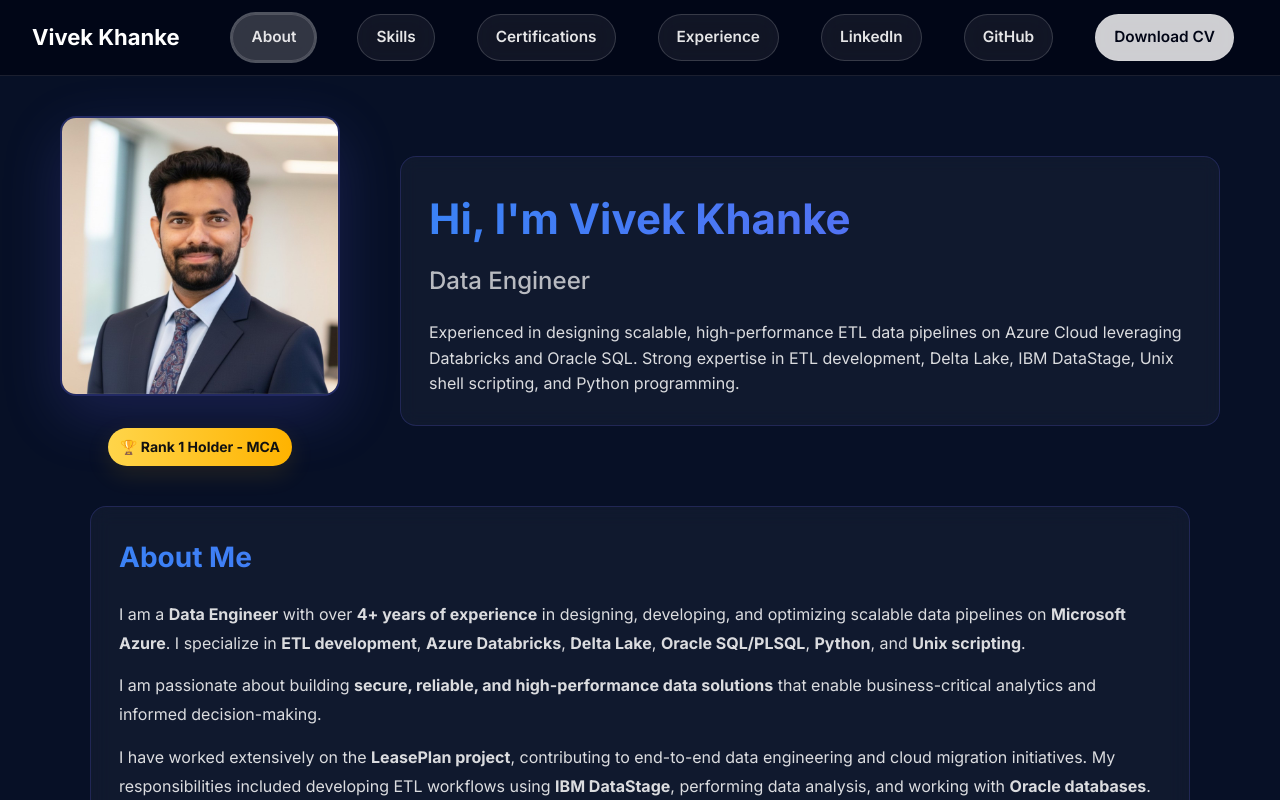
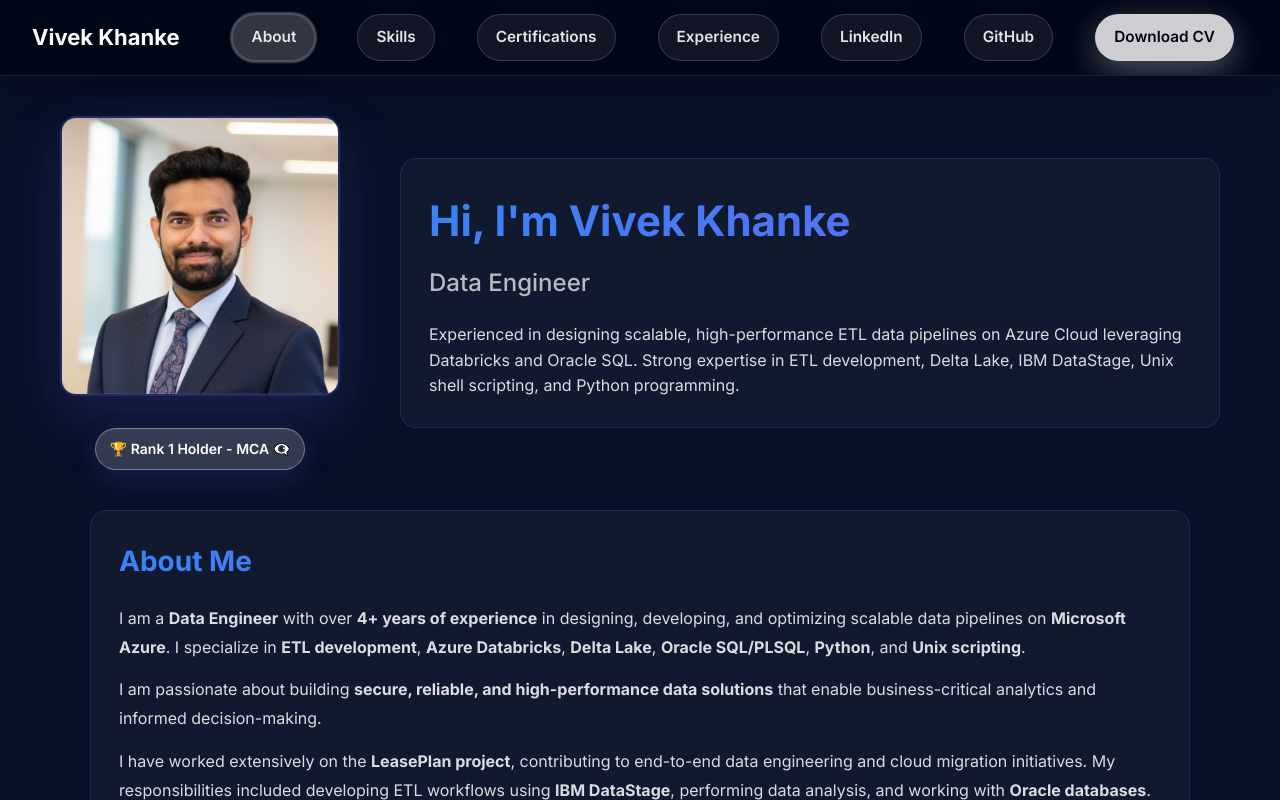
Before and after one commit to Vivekkhanke/vivek-portfolio, a Vue app: page / in a window 1280 px wide. Shown: the top 800 px of the page. Built offline with nearby package versions, Linux system fonts and the light colour scheme.

Commit message:
portfolio-- updated

```diff
--- a/src/components/Certifications.vue
+++ b/src/components/Certifications.vue
@@ -12,7 +12,7 @@
           @click="openCertModal('/AZ900.pdf', 0)"
         >
           <span class="cert-icon">☁️</span>
-          Microsoft Azure Fundamentals (AZ-900)
+          Microsoft Azure Fundamentals (AZ-900) 👁️‍🗨️
         </div>
 
         <div
@@ -22,7 +22,7 @@
           @click="openCertModal('/DP203.pdf', 1)"
         >
           <span class="cert-icon">☁️</span>
-          Azure Data Engineer (DP-203)
+          Azure Data Engineer (DP-203) 👁️‍🗨️
         </div>
 
         <div
@@ -37,7 +37,7 @@
               class="logo-img"
             />
           </span>
-          Databricks Certified: Databricks Data Engineer Associate
+          Databricks Certified: Databricks Data Engineer Associate 👁️‍🗨️
         </div>
 
         <div
@@ -47,7 +47,7 @@
           @click="openCertModal('/AWS.pdf', 3)"
         >
           <span class="cert-icon">🚀</span>
-          AWS Certified: Cloud Practitioner
+          AWS Certified: Cloud Practitioner 👁️‍🗨️
         </div>
 
         <div
@@ -57,7 +57,7 @@
           @click="openCertModal('/PL300.pdf', 4)"
         >
           <span class="cert-icon">📊</span>
-          Power BI Data Analyst Associate (PL-300)
+          Power BI Data Analyst Associate (PL-300) 👁️‍🗨️
         </div>
 
         <div
@@ -72,7 +72,7 @@
               class="logo-img"
             />
           </span>
-          Python – Data Science
+          Python – Data Science 👁️‍🗨️
         </div>
 
       </div>
--- a/src/components/Footer.vue
+++ b/src/components/Footer.vue
@@ -42,7 +42,7 @@
         </svg>
       </a>
 
-      <!-- Gmail (Correct Logo) -->
+      <!-- Gmail -->
       <a href="mailto:vivekkhanke123@gmail.com" aria-label="Gmail">
         <svg viewBox="0 0 24 24">
           <path
@@ -74,7 +74,19 @@
       </a>
     </div>
 
-    <p class="footer-copy">© 2025 Vivek Khanke</p>
+    <!-- ✅ STATUS + LOCATION (ADDED) -->
+    <div class="footer-status">
+      <span class="status-dot">🟢</span>
+      <span class="status-text">Available</span>
+      <span class="divider">•</span>
+      <span class="location">📍 Pune, India</span>
+    </div>
+
+    <p class="footer-message">
+      Feel free to reach out — I’d love to connect.
+    </p>
+
+    <p class="footer-copy">© 2026 Vivek Khanke</p>
   </footer>
 </template>
 
@@ -103,37 +115,89 @@
   align-items: center;
   justify-content: center;
   background: rgba(255, 255, 255, 0.12);
-  transition: all 0.3s ease;
+  transition: all 0.35s ease;
 }
 
 .icons svg {
   width: 20px;
   height: 20px;
+  fill: #fff;
+  transition: transform 0.3s ease;
 }
 
 .icons a:hover {
-  transform: translateY(-4px) scale(1.1);
-  background: rgba(99, 102, 241, 0.35);
-  box-shadow: 0 0 18px rgba(99, 102, 241, 0.5);
+  transform: translateY(-4px) scale(1.12);
+  background: rgba(99, 102, 241, 0.4);
+  box-shadow:
+    0 0 20px rgba(99, 102, 241, 0.6),
+    0 0 40px rgba(99, 102, 241, 0.35);
 }
 
-.footer-name {
-  font-size: 16px;
-  font-weight: 600;
-  margin-bottom: 4px;
+.icons a:hover svg {
+  transform: scale(1.2) rotate(-6deg);
 }
 
+/* ✅ STATUS */
+.footer-status {
+  display: flex;
+  justify-content: center;
+  align-items: center;
+  gap: 6px;
+  font-size: 14px;
+  margin-bottom: 6px;
+  opacity: 0.9;
+  transition: opacity 0.3s ease;
+}
+
+.footer-status:hover {
+  opacity: 1;
+}
+
+.status-dot {
+  animation: pulse 1.6s infinite;
+}
+
+@keyframes pulse {
+  0% { opacity: 0.4; }
+  50% { opacity: 1; }
+  100% { opacity: 0.4; }
+}
+
+.divider {
+  margin: 0 4px;
+  opacity: 0.6;
+}
+
+/* MESSAGE */
+.footer-message {
+  font-size: 14px;
+  opacity: 0.85;
+  margin: 6px 0 4px;
+}
+
+.footer-message:hover {
+  color: #a5b4fc;
+}
+
+/* COPYRIGHT */
 .footer-copy {
   font-size: 13px;
   opacity: 0.7;
 }
 
+/* ENTRY */
 .fade {
-  animation: fadeUp 0.8s ease forwards;
+  animation: fadeUp 0.9s ease forwards;
 }
 
 @keyframes fadeUp {
-  from { opacity: 0; transform: translateY(15px); }
-  to { opacity: 1; transform: translateY(0); }
+  from {
+    opacity: 0;
+    transform: translateY(18px);
+  }
+  to {
+    opacity: 1;
+    transform: translateY(0);
+  }
 }
 </style>
--- a/src/components/Hero.vue
+++ b/src/components/Hero.vue
@@ -5,7 +5,13 @@
       <div class="hero-photo">
         <img src="../assets/profile.jpg" alt="Vivek Khanke"/>
         <div class="achievement" v-if="trophyLink">
-          <a href="#" @click.prevent="showTrophyModal = true" class="trophy-badge">🏆 Rank 1 Holder - MCA</a>
+          <a
+            href="#"
+            @click.prevent="showTrophyModal = true"
+            class="trophy-badge"
+          >
+            🏆 Rank 1 Holder - MCA 👁️‍🗨️
+          </a>
         </div>
       </div>
 
@@ -39,7 +45,7 @@
 <script setup>
 import { ref } from 'vue'
 
-const trophyLink = '/Rank.pdf' // Replace with actual trophy link
+const trophyLink = '/Rank.pdf'
 const showTrophyModal = ref(false)
 </script>
 
@@ -85,20 +91,48 @@ const showTrophyModal = ref(false)
   text-align: left;
 }
 
-.achievement { margin-top: 12px; display:flex; justify-content:center; }
+/* ===== GLASS TROPHY BADGE (UPDATED) ===== */
+.achievement {
+  margin-top: 12px;
+  display: flex;
+  justify-content: center;
+}
+
 .trophy-badge {
-  display: inline-block;
-  padding: 8px 12px;
-  background: linear-gradient(90deg,#ffd54a,#ffb300);
-  color: #111;
+  display: inline-flex;
+  align-items: center;
+  gap: 6px;
+  padding: 9px 14px;
+
+  /* Glass effect */
+  background: rgba(255, 255, 255, 0.18);
+  backdrop-filter: blur(10px);
+  -webkit-backdrop-filter: blur(10px);
+
+  border: 1px solid rgba(255, 255, 255, 0.35);
   border-radius: 999px;
-  font-weight: 700;
-  box-shadow: 0 8px 24px rgba(255,180,0,0.12);
+
+  color: #ffffff;
+  font-weight: 600;
+  font-size: 14px;
   text-decoration: none;
-  font-size: 14px;
+
+  box-shadow:
+    inset 0 0 0 rgba(255,255,255,0),
+    0 10px 28px rgba(99, 102, 241, 0.18);
+
+  transition: all 0.35s ease;
 }
-.trophy-badge:hover { transform: translateY(-4px); box-shadow: 0 18px 40px rgba(255,160,0,0.16); }
 
+.trophy-badge:hover {
+  transform: translateY(-4px) scale(1.05);
+  background: rgba(255, 255, 255, 0.26);
+  box-shadow:
+    0 18px 45px rgba(99, 102, 241, 0.28),
+    0 0 0 1px rgba(255,255,255,0.35);
+}
+
+/* ===== HERO BOX ===== */
 .hero-box {
   background: rgba(255, 255, 255, 0.04);
   border: 1px solid rgba(99, 102, 241, 0.2);
@@ -117,7 +151,6 @@ const showTrophyModal = ref(false)
   background: linear-gradient(90deg, #3b82f6, #6366f1);
   -webkit-background-clip: text;
   -webkit-text-fill-color: transparent;
-  background-clip: text;
 }
 
 .hero-content h2 {
@@ -134,16 +167,20 @@ const showTrophyModal = ref(false)
   margin: 0;
 }
 
-.hero-description { text-align: left; margin-top: 12px; }
+.hero-description {
+  margin-top: 12px;
+}
 
-/* entrance animation */
+/* Entrance animation */
 @keyframes slideUpFade {
   from { transform: translateY(12px); opacity: 0; }
   to { transform: translateY(0); opacity: 1; }
 }
 
-/* subtle hover lift for the card */
-.hero-box:hover { transform: translateY(-6px); box-shadow: 0 24px 60px rgba(99,102,241,0.16); }
+.hero-box:hover {
+  transform: translateY(-6px);
+  box-shadow: 0 24px 60px rgba(99,102,241,0.16);
+}
 
 /* Responsive */
 @media (max-width: 768px) {
@@ -175,7 +212,7 @@ const showTrophyModal = ref(false)
   }
 }
 
-/* Trophy Modal Styles */
+/* ===== TROPHY MODAL ===== */
 .trophy-modal-overlay {
   position: fixed;
   inset: 0;
--- a/src/components/Navbar.vue
+++ b/src/components/Navbar.vue
@@ -138,6 +138,36 @@ onUnmounted(() => {
   justify-content: space-between;
   padding: 14px 32px;
   border-bottom: 1px solid rgba(255,255,255,0.1);
+  overflow: hidden;
+  animation: navbarFloat 8s ease-in-out infinite;
+}
+
+/* GLOSSY SHINE */
+.navbar::before {
+  content: "";
+  position: absolute;
+  inset: 0;
+  background: linear-gradient(
+    120deg,
+    transparent 20%,
+    rgba(255,255,255,0.18),
+    transparent 80%
+  );
+  transform: translateX(-120%);
+  animation: navbarShine 6s ease-in-out infinite;
+  pointer-events: none;
+}
+
+@keyframes navbarShine {
+  0% { transform: translateX(-120%); }
+  50% { transform: translateX(120%); }
+  100% { transform: translateX(120%); }
+}
+
+@keyframes navbarFloat {
+  0% { box-shadow: 0 8px 30px rgba(0,0,0,0.25); }
+  50% { box-shadow: 0 14px 45px rgba(0,0,0,0.35); }
+  100% { box-shadow: 0 8px 30px rgba(0,0,0,0.25); }
 }
 
 /* LOGO */
@@ -156,6 +186,8 @@ onUnmounted(() => {
 
 /* GLASS BUTTONS */
 .links a {
+  position: relative;
+  overflow: hidden;
   color: #ffffff;
   font-weight: 600;
   padding: 10px 18px;
@@ -168,6 +200,25 @@ onUnmounted(() => {
   transition: background .25s ease, box-shadow .25s ease;
 }
 
+/* BUTTON SHINE */
+.links a::after {
+  content: "";
+  position: absolute;
+  inset: 0;
+  background: linear-gradient(
+    120deg,
+    transparent 30%,
+    rgba(255,255,255,0.35),
+    transparent 70%
+  );
+  transform: translateX(-120%);
+  transition: transform .6s ease;
+}
+
+.links a:hover::after {
+  transform: translateX(120%);
+}
+
 /* HOVER */
 .links a:hover {
   background: rgba(255,255,255,0.16);
@@ -177,7 +228,13 @@ onUnmounted(() => {
 /* ACTIVE */
 .links a.active {
   background: rgba(255,255,255,0.22);
-  box-shadow: 0 0 0 2px rgba(255,255,255,0.35);
+  animation: activePulse 2.5s ease-in-out infinite;
+}
+
+@keyframes activePulse {
+  0% { box-shadow: 0 0 0 2px rgba(255,255,255,0.35); }
+  50% { box-shadow: 0 0 20px rgba(255,255,255,0.45); }
+  100% { box-shadow: 0 0 0 2px rgba(255,255,255,0.35); }
 }
 
 /* CV */
@@ -185,6 +242,7 @@ onUnmounted(() => {
   background: rgba(255,255,255,0.9) !important;
   color: #020617 !important;
   font-weight: 700;
+  box-shadow: 0 10px 35px rgba(255,255,255,0.35);
 }
 
 /* BURGER */
@@ -226,7 +284,7 @@ onUnmounted(() => {
   z-index: 900;
 }
 
-/* MOBILE ONLY ANIMATIONS */
+/* MOBILE */
 @media (max-width: 768px) {
   .burger {
     display: flex;
@@ -256,7 +314,6 @@ onUnmounted(() => {
 
   .links a {
     width: 100%;
-    justify-content: center;
     font-size: 16px;
     opacity: 0;
     transform: translateY(12px);
```
